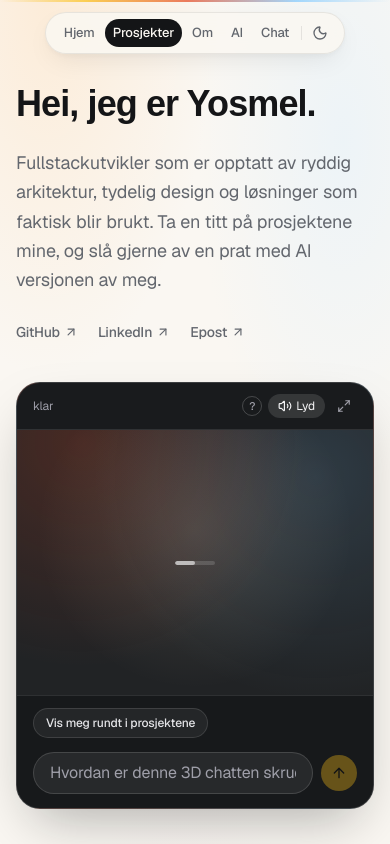
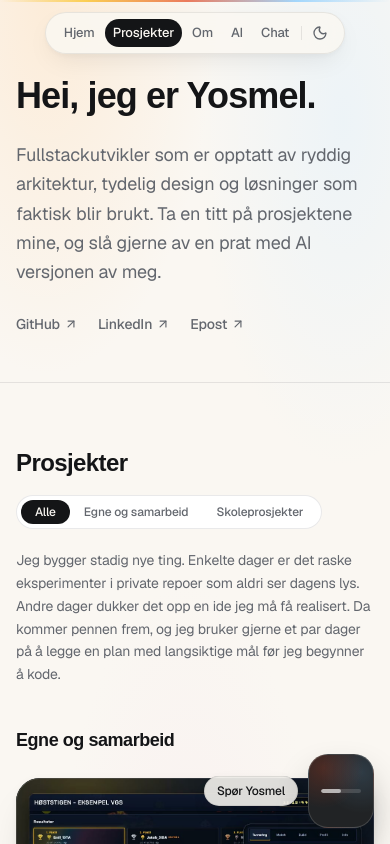
Before and after one commit to yosang/portfolio, a Next.js app: page / in a window 390 px wide. Shown: the top 844 px of the page. Built offline with nearby package versions, Linux system fonts and the light colour scheme; a web font is replaced by a local one.

Commit message:
Use floating corner avatar only on mobile and tablet viewports

```diff
--- a/src/app/page.tsx
+++ b/src/app/page.tsx
@@ -46,7 +46,7 @@ export default function HomePage() {
       const heroEl = document.getElementById("hero-ai-studio");
       if (heroEl) {
         const r = heroEl.getBoundingClientRect();
-        if (r.bottom > 120 && r.top < window.innerHeight) {
+        if (r.height > 0 && r.bottom > 120 && r.top < window.innerHeight) {
           sendMessage(prompt);
           return;
         }
@@ -71,10 +71,10 @@ export default function HomePage() {
 
   return (
     <div className="page-enter">
-      {/* HERO: Clean, low-noise intro + 3D AI Twin Studio */}
+      {/* HERO: Clean, low-noise intro + desktop 3D AI Twin Studio */}
       <section
         data-viewport-section="Hero"
-        className="mx-auto max-w-5xl px-4 pt-10 pb-20 sm:px-6 md:pt-14 md:pb-24"
+        className="mx-auto max-w-5xl px-4 pt-8 pb-12 sm:px-6 sm:pt-10 sm:pb-16 lg:pt-14 lg:pb-24"
       >
         <div className="grid gap-10 lg:grid-cols-[1fr_420px] lg:items-center lg:gap-14">
           <div className="space-y-6">
@@ -217,11 +217,20 @@ const HeroAiStudio = memo(function HeroAiStudio() {
     resetChat,
   } = useCompanion();
   const ui = UI;
+  const [isDesktop, setIsDesktop] = useState(false);
   const [infoPinned, setInfoPinned] = useState(false);
   const [infoHovered, setInfoHovered] = useState(false);
   const infoOpen = infoPinned || infoHovered;
   const infoRef = useRef<HTMLDivElement | null>(null);
   const hoverTimerRef = useRef<ReturnType<typeof setTimeout> | null>(null);
+
+  useEffect(() => {
+    const mq = window.matchMedia("(min-width: 1024px)");
+    const sync = () => setIsDesktop(mq.matches);
+    sync();
+    mq.addEventListener("change", sync);
+    return () => mq.removeEventListener("change", sync);
+  }, []);
 
   const openHover = useCallback(() => {
     if (hoverTimerRef.current) {
@@ -268,7 +277,7 @@ const HeroAiStudio = memo(function HeroAiStudio() {
   return (
     <div
       id="hero-ai-studio"
-      className="relative overflow-hidden rounded-[24px] border border-white/12 text-white shadow-[0_24px_56px_-18px_rgba(16,17,18,0.34)]"
+      className="relative hidden overflow-hidden rounded-[24px] border border-white/12 text-white shadow-[0_24px_56px_-18px_rgba(16,17,18,0.34)] lg:block"
       style={{
         background:
           "radial-gradient(circle at 18% 14%, rgba(228, 70, 31, 0.2), transparent 48%), radial-gradient(circle at 84% 22%, rgba(128, 201, 255, 0.14), transparent 50%), #212325",
@@ -376,7 +385,9 @@ const HeroAiStudio = memo(function HeroAiStudio() {
           className="pointer-events-none absolute inset-0 bg-[radial-gradient(circle_at_50%_38%,rgba(255,231,201,0.14),transparent_65%)]"
         />
         <div className="absolute inset-0">
-          <AvatarStage mood={mood} variant="hero" className="h-full w-full" />
+          {isDesktop && (
+            <AvatarStage mood={mood} variant="hero" className="h-full w-full" />
+          )}
         </div>
       </div>
 
--- a/src/components/ChatDock.tsx
+++ b/src/components/ChatDock.tsx
@@ -31,6 +31,8 @@ export function ChatDock() {
   const t = UI.chat;
 
   const [heroScrolledOut, setHeroScrolledOut] = useState(false);
+  const [hasOpenedOnce, setHasOpenedOnce] = useState(false);
+  const [scrolledPastTop, setScrolledPastTop] = useState(false);
   const [infoOpen, setInfoOpen] = useState(false);
   const [audioSpeaking, setAudioSpeaking] = useState(false);
   const [portalHost, setPortalHost] = useState<HTMLDivElement | null>(null);
@@ -38,6 +40,20 @@ export function ChatDock() {
   const floatingSlotRef = useRef<HTMLSpanElement | null>(null);
   const headerSlotRef = useRef<HTMLDivElement | null>(null);
   const parkingRef = useRef<HTMLDivElement | null>(null);
+
+  useEffect(() => {
+    if (isOpen) setHasOpenedOnce(true);
+  }, [isOpen]);
+
+  useEffect(() => {
+    const onScroll = () => {
+      const past = window.scrollY > 160;
+      setScrolledPastTop((prev) => (prev === past ? prev : past));
+    };
+    onScroll();
+    window.addEventListener("scroll", onScroll, { passive: true });
+    return () => window.removeEventListener("scroll", onScroll);
+  }, []);
 
   useEffect(() => {
     return portfolioAudio.subscribe((st) => {
@@ -48,24 +64,38 @@ export function ChatDock() {
   useEffect(() => {
     if (pathname !== "/") return;
     const heroEl = document.getElementById("hero-ai-studio");
-    if (!heroEl) return;
+    const mq = window.matchMedia("(min-width: 1024px)");
 
     const check = () => {
+      if (!mq.matches || !heroEl) {
+        setHeroScrolledOut(true);
+        return;
+      }
       const r = heroEl.getBoundingClientRect();
-      setHeroScrolledOut(r.bottom <= 72);
+      setHeroScrolledOut(r.height === 0 || r.bottom <= 72);
     };
     check();
 
-    const io = new IntersectionObserver(
+    const io = heroEl
+      ? new IntersectionObserver(
           (entries) => {
+            if (!mq.matches) {
+              setHeroScrolledOut(true);
+              return;
+            }
             const entry = entries[0];
             if (!entry) return;
             setHeroScrolledOut(!entry.isIntersecting && entry.boundingClientRect.top < 0);
           },
           { threshold: 0.1 }
-    );
-    io.observe(heroEl);
-    return () => io.disconnect();
+        )
+      : null;
+    if (heroEl && io) io.observe(heroEl);
+    mq.addEventListener("change", check);
+    return () => {
+      io?.disconnect();
+      mq.removeEventListener("change", check);
+    };
   }, [pathname]);
 
   const isOnChatPage = pathname === "/chat";
@@ -112,6 +142,8 @@ export function ChatDock() {
   }, [isOpen, setIsOpen]);
 
   const isActiveVoice = audioSpeaking || isStreaming;
+  const showMobileHint =
+    !hasOpenedOnce && messages.length === 0 && !scrolledPastTop && !isActiveVoice;
 
   return (
     <>
@@ -133,16 +165,22 @@ export function ChatDock() {
           onClick={() => setIsOpen(true)}
           aria-label={t.dock}
           title={t.dock}
-          className="group fixed right-4 bottom-4 z-40 flex items-center gap-2.5 cursor-pointer focus-visible:outline-none sm:right-6 sm:bottom-6"
+          className="group fixed right-4 bottom-[max(1rem,env(safe-area-inset-bottom))] z-40 flex items-center gap-2.5 cursor-pointer focus-visible:outline-none sm:right-6 sm:bottom-6"
         >
-          <span className="glass-capsule pointer-events-none hidden translate-x-1 rounded-full px-3 py-1.5 text-xs font-medium text-ink opacity-0 transition-all duration-200 group-hover:translate-x-0 group-hover:opacity-100 sm:inline-block">
+          <span
+            className={`glass-capsule pointer-events-none rounded-full px-3 py-1.5 text-xs font-medium text-ink transition-all duration-200 ${
+              showMobileHint
+                ? "translate-x-0 opacity-100 lg:translate-x-1 lg:opacity-0 lg:group-hover:translate-x-0 lg:group-hover:opacity-100"
+                : "hidden translate-x-1 opacity-0 sm:inline-block sm:group-hover:translate-x-0 sm:group-hover:opacity-100"
+            }`}
+          >
             {t.dock}
           </span>
 
           <span
             ref={floatingSlotRef}
             style={{ background: STUDIO_BG }}
-            className={`pointer-events-none relative block h-[78px] w-[70px] overflow-hidden rounded-[22px] border border-white/15 shadow-[0_18px_38px_-10px_rgba(16,17,18,0.45)] transition-transform duration-200 group-hover:-translate-y-0.5 sm:h-[88px] sm:w-[78px] ${
+            className={`pointer-events-none relative block h-[74px] w-[66px] overflow-hidden rounded-[20px] border border-white/15 shadow-[0_18px_38px_-10px_rgba(16,17,18,0.45)] transition-transform duration-200 group-hover:-translate-y-0.5 sm:h-[88px] sm:w-[78px] sm:rounded-[22px] ${
               isActiveVoice ? "ring-2 ring-[#e4461f]/80" : ""
             }`}
           />
```
Lines whose indentation alone changed are shown as unchanged.
